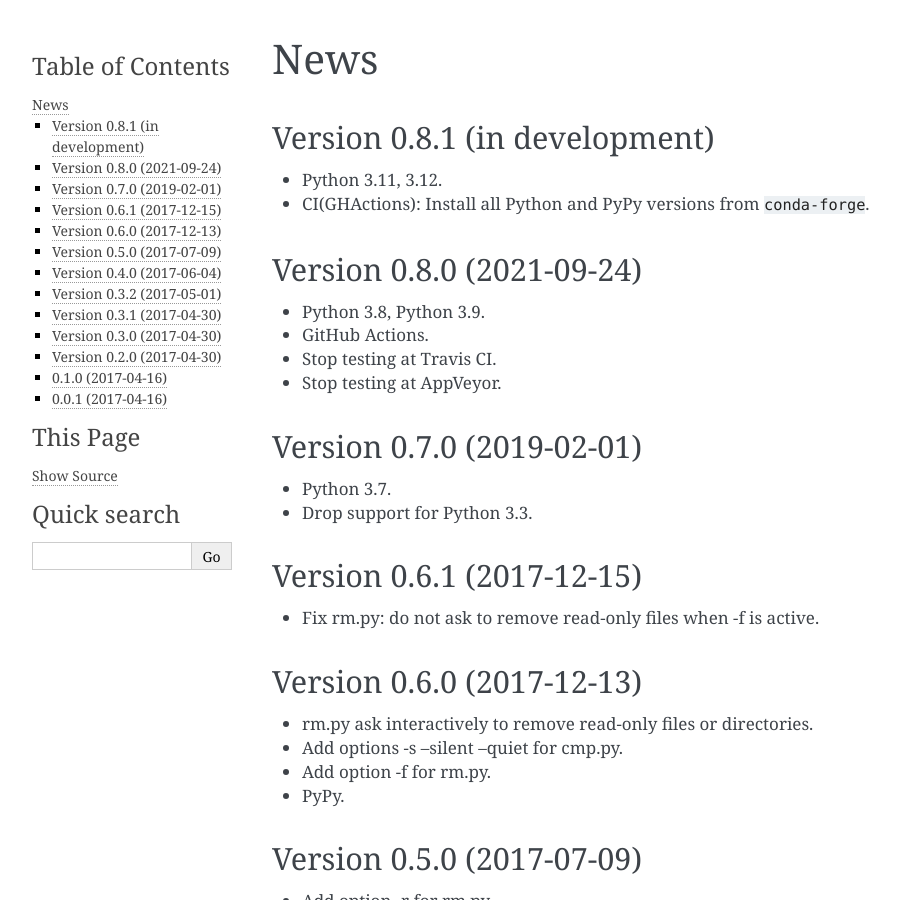
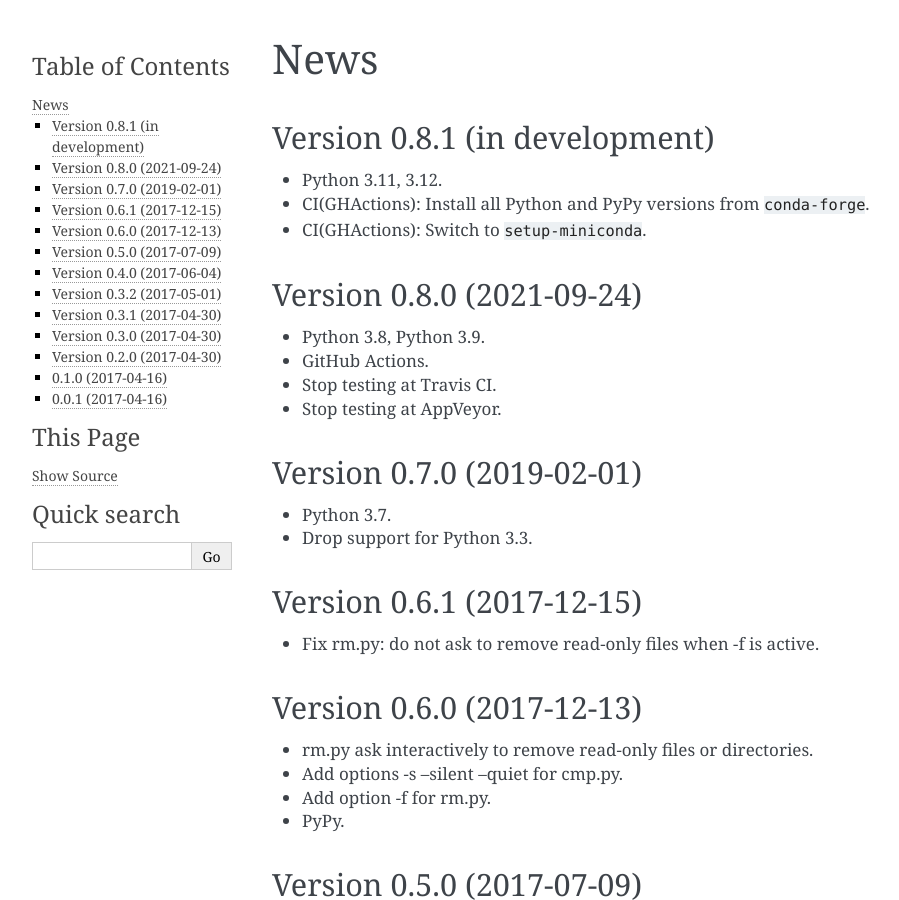
Before and after one commit to phdru/ppu, a Sphinx documentation site: the page built from docs/news.rst, in a window 1280 px wide and 900 px high. Shown: the whole window, without its empty margins (148-1047 px from the left). Built offline with Sphinx 7.4.7, drawn with Linux system fonts in a browser that asks for light colours.

Commit message:
CI(GHActions): Switch to `setup-miniconda`

```diff
--- a/docs/news.rst
+++ b/docs/news.rst
@@ -7,6 +7,8 @@ Version 0.8.1 (in development)
 * Python 3.11, 3.12.
 
 * CI(GHActions): Install all Python and PyPy versions from ``conda-forge``.
+
+* CI(GHActions): Switch to ``setup-miniconda``.
 
 Version 0.8.0 (2021-09-24)
 --------------------------
```
Also changed, not shown: 1 other file.
